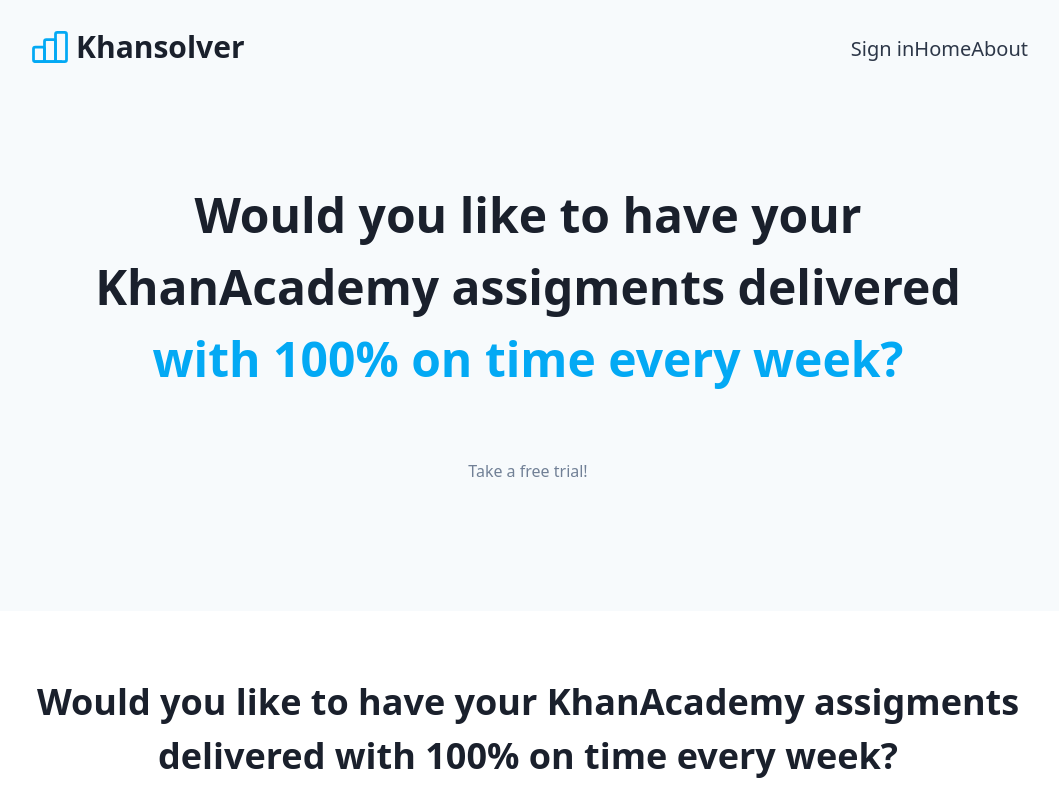
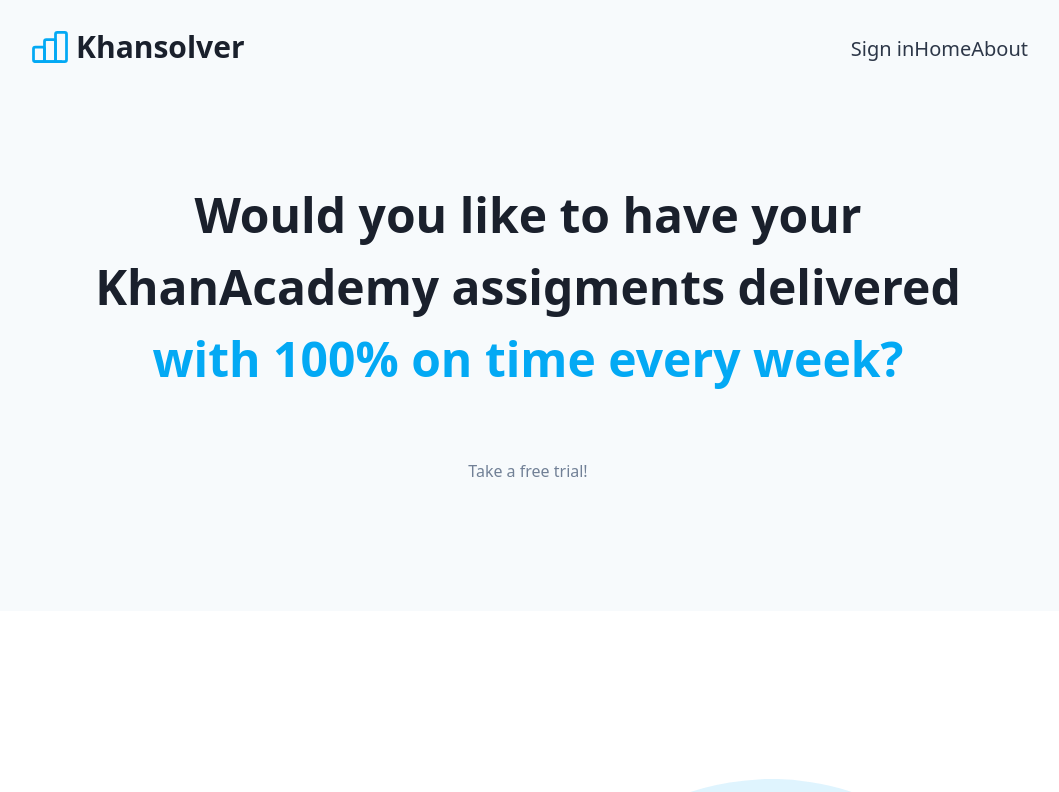
Before and after one commit to tiagoarodrigues55/khansolver-oficialsite, a Next.js app: page / in a window 1280 px wide. Shown: the top 792 px of the page, without its empty margins (112-1171 px from the left). Built offline with nearby package versions, Linux system fonts and the light colour scheme.

Commit message:
update home page

```diff
--- a/src/templates/VerticalFeatures.tsx
+++ b/src/templates/VerticalFeatures.tsx
@@ -3,8 +3,8 @@
 
 const VerticalFeatures = () => (
   <Section
-    title="Would you like to have your KhanAcademy assigments delivered with 100% on time every week?"
-    description="Sign up for one of our plans and stop worrying!"
+  // title="Would you like to have your KhanAcademy assigments delivered with 100% on time every week?"
+  // description="Sign up for one of our plans and stop worrying!"
   >
     <VerticalFeatureRow
       title="Only 2 dolars per assigment"
```
